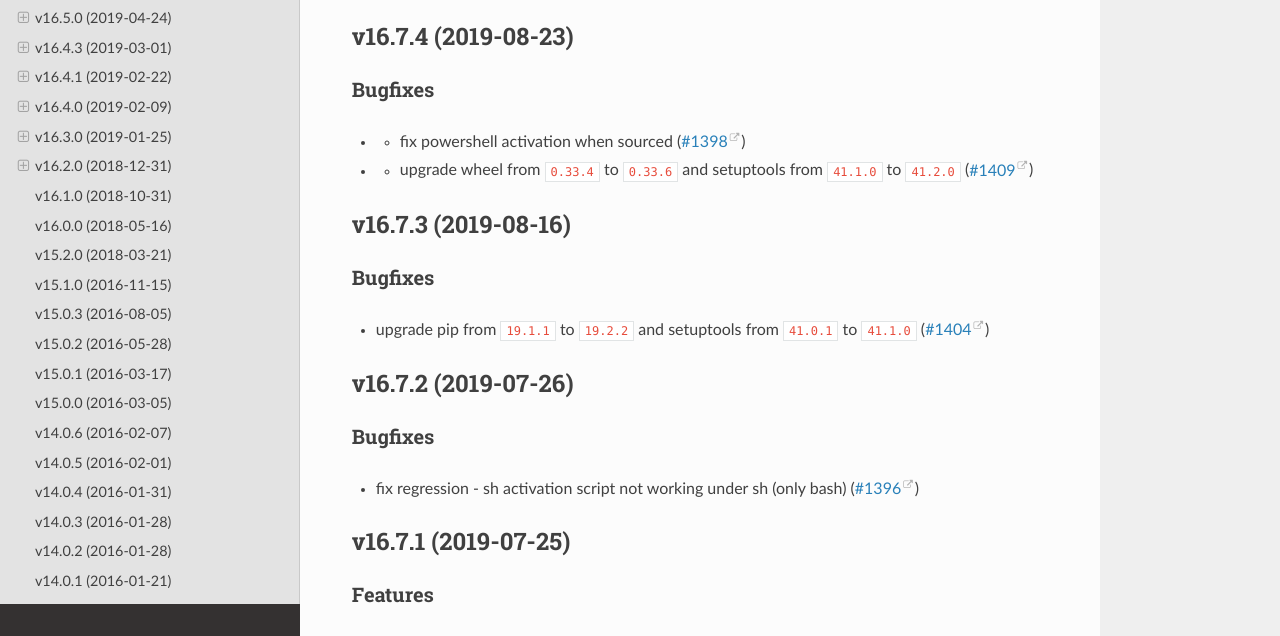
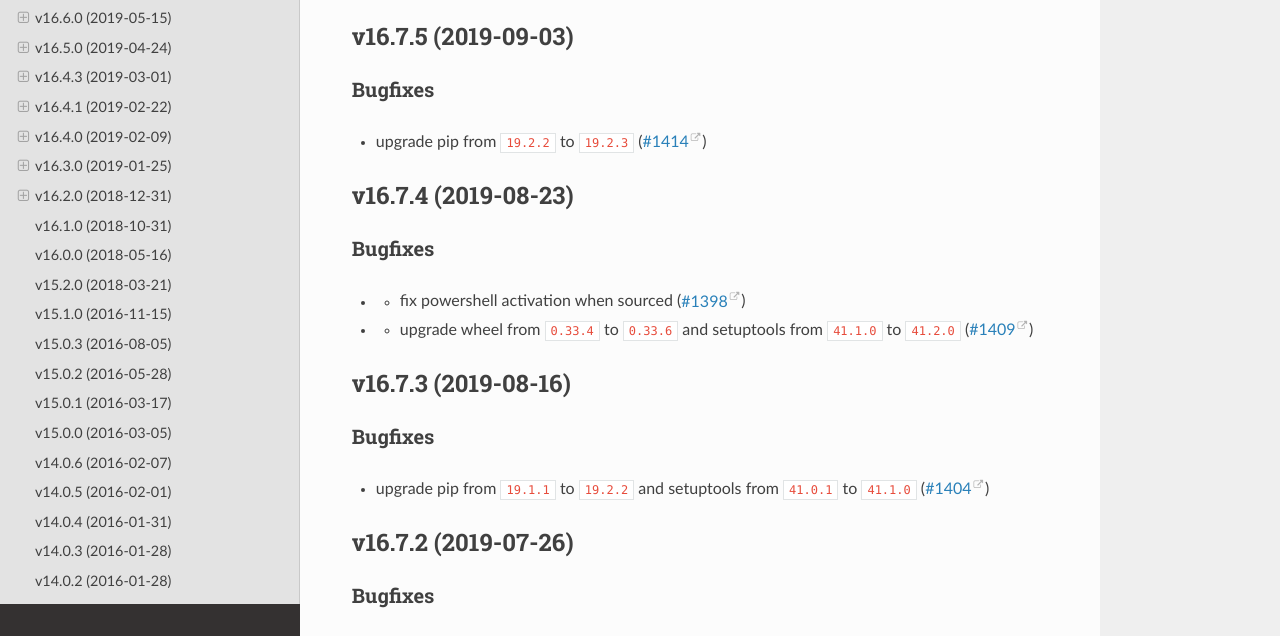
Before and after one commit to pypa/virtualenv, a Sphinx documentation site: the page built from docs/changes.rst, in a window 1280 px wide and 900 px high, cut to the strip 264-900 px from the top of the window. Built offline with Sphinx 7.4.7 and the Read the Docs theme 2.0.0, drawn with Linux system fonts in a browser that asks for light colours.

Commit message:
release 16.7.5

```diff
--- a/docs/changelog/1414.bugfix.rst
+++ /dev/null
@@ -1 +0,0 @@
-upgrade pip from ``19.2.2`` to ``19.2.3``
--- a/docs/changes.rst
+++ b/docs/changes.rst
@@ -4,6 +4,15 @@
 .. include:: _draft.rst
 
 .. towncrier release notes start
+
+v16.7.5 (2019-09-03)
+--------------------
+
+Bugfixes
+^^^^^^^^
+
+- upgrade pip from ``19.2.2`` to ``19.2.3`` (`#1414 <https://github.com/pypa/virtualenv/issues/1414>`_)
+
 
 v16.7.4 (2019-08-23)
 --------------------
--- a/virtualenv.py
+++ b/virtualenv.py
@@ -46,7 +46,7 @@
     # noinspection PyPep8Naming
     import configparser as ConfigParser
 
-__version__ = "16.7.4"
+__version__ = "16.7.5"
 virtualenv_version = __version__  # legacy
 DEBUG = os.environ.get("_VIRTUALENV_DEBUG", None) == "1"
 if sys.version_info < (2, 7):
```
